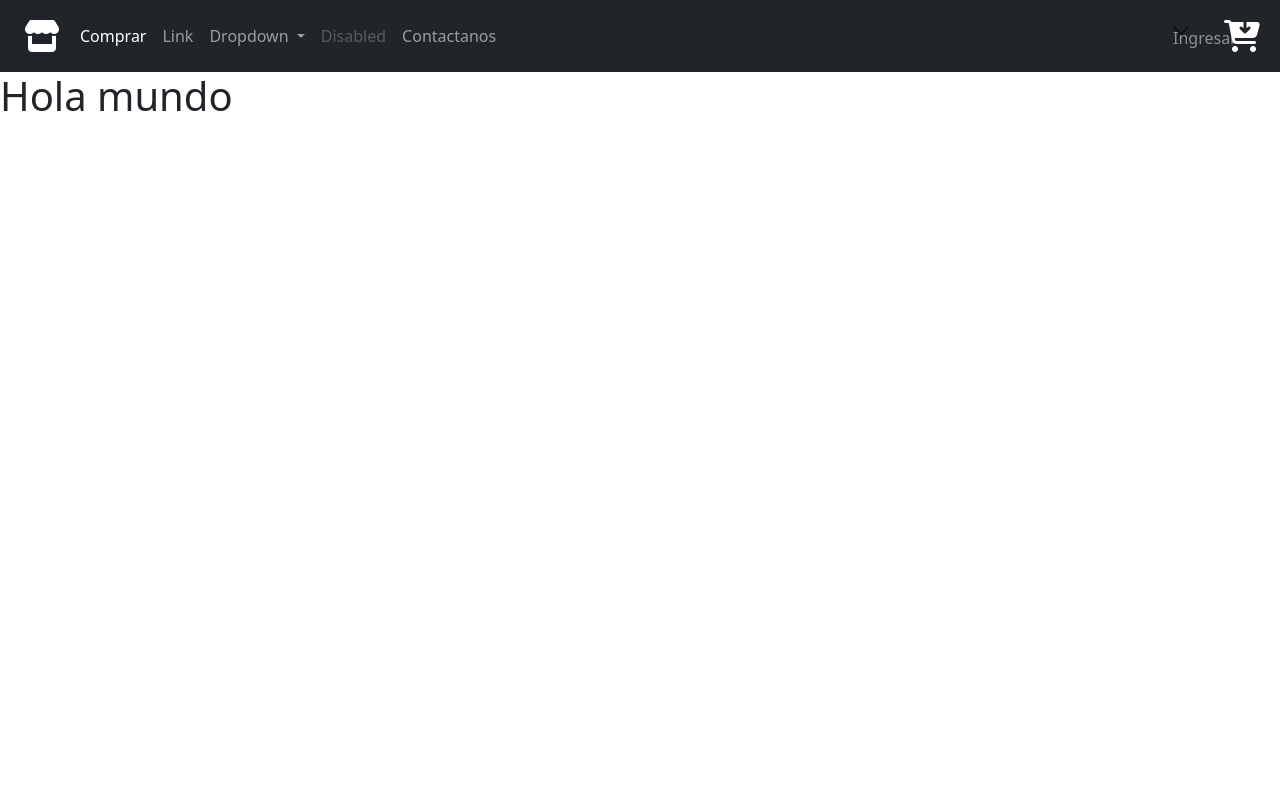
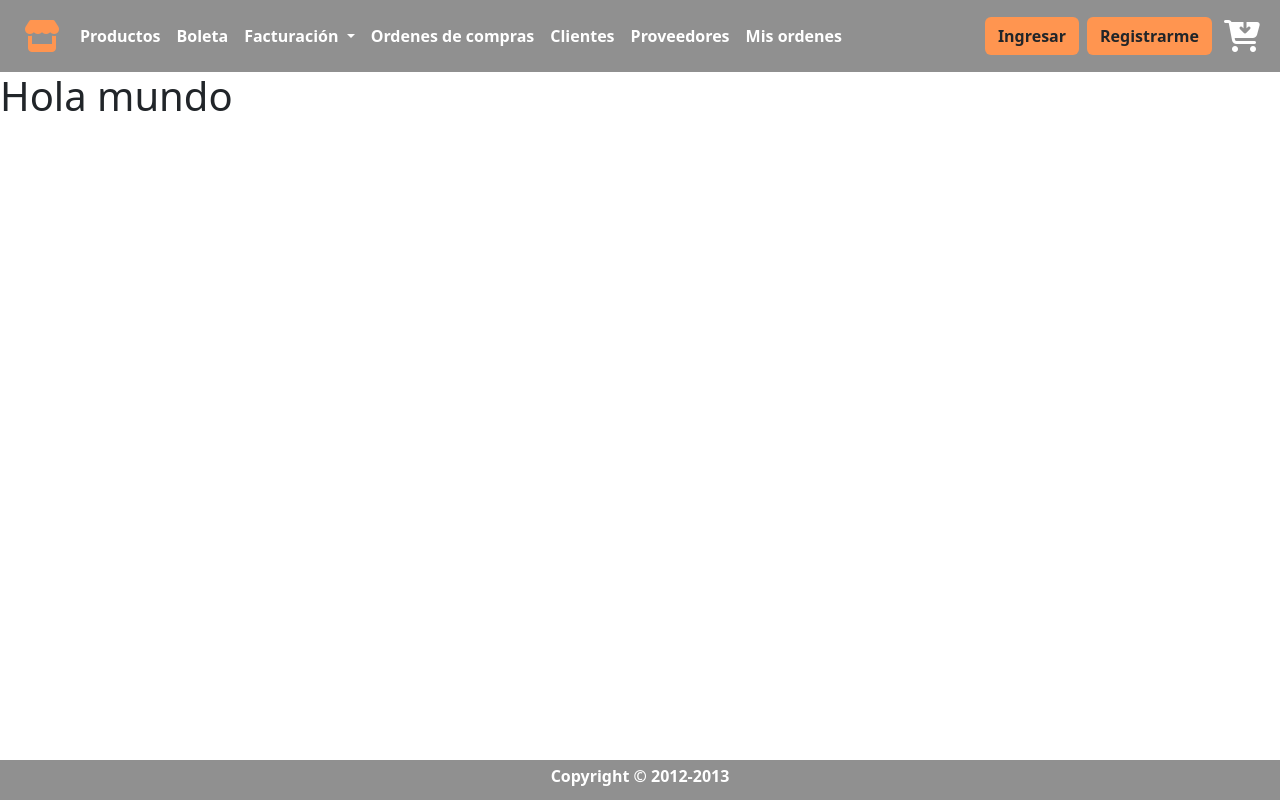
Before and after one commit to JeanGeros/Portafolio-Ingenieria, a Django app: page /index/ in a window 1280 px wide. Run offline with Django 3.2, Linux system fonts and the light colour scheme; some libraries are stand-ins or nearby versions.

Commit message:
Se cambian los colores

```diff
--- /dev/null
+++ b/src/static/css/layout.css
@@ -0,0 +1,18 @@
+.navbar, .footer {
+    background-color: #909090;
+}
+
+.ingresar, .registrarme{
+    background-color: #FF9550!important;
+}
+
+.logo{
+    color: #FF9550!important;
+}
+
+footer {
+    position: absolute;
+    bottom: 0;
+    width: 100%;
+    height: 40px;
+}
--- a/src/templates/layout.html
+++ b/src/templates/layout.html
@@ -5,6 +5,8 @@
     <head>
         <meta charset="UTF-8">
         <title>Ferme</title>
+        <!-- CSS proyecto -->
+        <link rel="stylesheet" href="{% static 'css/layout.css' %}">
         <!-- CSS only -->
         <link href="https://cdn.jsdelivr.net/npm/bootstrap@5.2.0/dist/css/bootstrap.min.css" rel="stylesheet" integrity="sha384-gH2yIJqKdNHPEq0n4Mqa/HGKIhSkIHeL5AyhkYV8i59U5AR6csBvApHHNl/vI1Bx" crossorigin="anonymous">
         <!-- JavaScript Bundle with Popper -->
@@ -14,11 +16,11 @@
 
     </head>
     <body>
-        <nav class="navbar navbar-expand-lg navbar-dark bg-dark">
+        <nav class="navbar navbar-expand-lg">
             <div class="container-fluid">
 
                 <div class="p-1">
-                    <a class="nav-link text-dark" aria-current="page" href="/index"><i class="fas fa-store fa-2x p-2 text-white"></i></a>
+                    <a class="nav-link logo" aria-current="page" href="/index"><i class="fas fa-store fa-2x p-2"></i></a>
                 </div>
                 <button class="navbar-toggler" type="button" data-bs-toggle="collapse" data-bs-target="#navbarSupportedContent" aria-controls="navbarSupportedContent" aria-expanded="false" aria-label="Toggle navigation">
                     <span class="navbar-toggler-icon"></span>
@@ -26,38 +28,38 @@
                 <div class="collapse navbar-collapse" id="navbarSupportedContent">
                     <ul class="navbar-nav me-auto mb-2 mb-lg-0">
                         <li class="nav-item">
-                            <a class="nav-link active" aria-current="page" href="#">Comprar</a>
+                            <a class="nav-link active fw-bolder text-white" aria-current="page" href="#">Productos</a>
                         </li>
                         <li class="nav-item">
-                            <a class="nav-link" href="#">Link</a>
+                            <a class="nav-link fw-bolder text-white" href="#">Boleta</a>
                         </li>
                         <li class="nav-item dropdown">
-                            <a class="nav-link dropdown-toggle" href="#" role="button" data-bs-toggle="dropdown" aria-expanded="false">
-                            Dropdown
+                            <a class="nav-link dropdown-toggle fw-bolder text-white" href="#" role="button" data-bs-toggle="dropdown" aria-expanded="false">
+                            Facturación
                             </a>
                             <ul class="dropdown-menu">
-                                <li><a class="dropdown-item" href="#">Action</a></li>
-                                <li><a class="dropdown-item" href="#">Another action</a></li>
-                                <li><hr class="dropdown-divider"></li>
-                                <li><a class="dropdown-item" href="#">Something else here</a></li>
+                                <li><a class="dropdown-item fw-bolder text-white" href="#">Action</a></li>
+                                <li><a class="dropdown-item fw-bolder text-white" href="#">Another action</a></li>
+                                <li><hr class="dropdown-divider fw-bolder text-white"></li>
+                                <li><a class="dropdown-item fw-bolder text-white" href="#">Something else here</a></li>
                             </ul>
                         </li>
                         <li class="nav-item">
-                            <a class="nav-link disabled">Disabled</a>
+                            <a class="nav-link fw-bolder text-white">Ordenes de compras</a>
                         </li>
                         <li class="nav-item">
-                            <a class="nav-link">Contactanos</a>
+                            <a class="nav-link fw-bolder text-white">Clientes</a>
                         </li>
-
-
+                        <li class="nav-item">
+                            <a class="nav-link fw-bolder text-white">Proveedores</a>
+                        </li>
+                        <li class="nav-item">
+                            <a class="nav-link fw-bolder text-white">Mis ordenes</a>
+                        </li>
                     </ul>
-
-                    <li class="nav-item">
-                        <button type="button" class="btn-close text-white" aria-label="Close">Ingresar</button>
-                    </li>
-                    <li class="nav-item">
-                        <i class="fa-solid fa-cart-arrow-down text-white fa-2x p-2"></i>
-                    </li>
+                    <button type="button" class="btn ingresar fw-bolder m-1">Ingresar</button>
+                    <button type="button" class="btn registrarme fw-bolder m-1">Registrarme</button>
+                    <i class="fa-solid fa-cart-arrow-down text-white fa-2x p-2"></i>
                 </div>
             </div>
         </nav>
@@ -66,5 +68,8 @@
                 <!--codigo que viene de templates-->
             {% endblock %}
         </div>
+        <footer class="footer text-center text-white p-1 fw-bolder">
+            Copyright &copy; 2012-2013
+        </footer>
     </body>
 </html>
```
